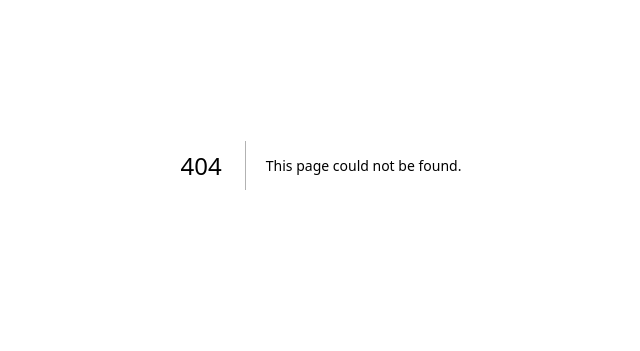
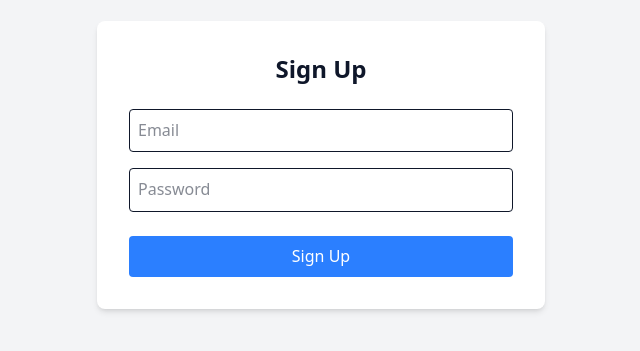
Before and after one commit to ANWESHA2202/influencer-marketer, a Next.js app: page /signup in a window 1280 px wide. Before the commit this address had no page. Shown: the part 235-586 px from the top of the page, without its empty margins (319-959 px from the left). Built offline with nearby package versions, Linux system fonts and the light colour scheme; no server answers.

Commit message:
Feature/auth (#2)
* created login and signup page + installed firebase

* created auth provider

* signin button routing

* added user condition

```diff
--- a/app/layout.tsx
+++ b/app/layout.tsx
@@ -1,8 +1,9 @@
 import type { Metadata } from "next";
 import "./globals.css";
-import { ThemeProvider } from "@mui/material/styles";
+import { AuthProvider } from "@/context/AuthContext";
 import { CssBaseline } from "@mui/material";
 import { lightTheme } from "../context/theme/mui-theme";
+import { ThemeProvider } from "@mui/material/styles";
 
 export const metadata: Metadata = {
   title: "Influencer Marketing Platform",
@@ -19,8 +20,10 @@ export default function RootLayout({
     <html lang="en">
       <body>
         <ThemeProvider theme={lightTheme}>
-          <CssBaseline />
-          {children}
+          <AuthProvider>
+            <CssBaseline />
+            {children}
+          </AuthProvider>
         </ThemeProvider>
       </body>
     </html>
--- /dev/null
+++ b/app/login/page.tsx
@@ -0,0 +1,55 @@
+'use client'
+
+import { useState } from 'react'
+import { signInWithEmailAndPassword } from 'firebase/auth'
+import { useRouter } from 'next/navigation'
+import {auth} from '@/firebaseConfig'
+
+export default function LoginPage() {
+  const [email, setEmail] = useState('')
+  const [password, setPassword] = useState('')
+  const [error, setError] = useState('')
+  const router = useRouter()
+
+  const handleLogin = async (e: React.FormEvent) => {
+    e.preventDefault()
+    try {
+      await signInWithEmailAndPassword(auth, email, password)
+      router.push('/') // redirect to home or dashboard
+    } catch (err: any) {
+      setError(err.message)
+    }
+  }
+
+  return (
+    <div className="flex items-center justify-center min-h-screen bg-gray-100">
+      <form
+        onSubmit={handleLogin}
+        className="bg-white p-8 rounded-lg shadow-md w-full max-w-md"
+      >
+        <h2 className="text-2xl font-bold mb-6 text-center">Login</h2>
+        {error && <p className="text-red-500 text-sm mb-4">{error}</p>}
+        <input
+          type="email"
+          placeholder="Email"
+          className="w-full p-2 mb-4 border rounded"
+          value={email}
+          onChange={(e) => setEmail(e.target.value)}
+        />
+        <input
+          type="password"
+          placeholder="Password"
+          className="w-full p-2 mb-6 border rounded"
+          value={password}
+          onChange={(e) => setPassword(e.target.value)}
+        />
+        <button
+          type="submit"
+          className="w-full bg-green-500 text-white p-2 rounded hover:bg-green-600 transition"
+        >
+          Log In
+        </button>
+      </form>
+    </div>
+  )
+}
--- a/app/page.tsx
+++ b/app/page.tsx
@@ -1,3 +1,5 @@
+"use client";
+import { useAuth } from "@/context/AuthContext";
 import {
   Button,
   Card,
@@ -13,8 +15,16 @@ import {
   LinearProgress,
   Divider,
 } from "@mui/material";
+import { useRouter } from "next/navigation";
 
 export default function Home() {
+  const router = useRouter();
+  const { user, logout, loading } = useAuth();
+
+  if (loading) return <p className="text-center mt-10">Loading...</p>;
+
+  console.log(user, "THIS IS USER");
+
   return (
     <Container maxWidth="lg" className="py-8">
       {/* Header */}
@@ -28,9 +38,17 @@ export default function Home() {
           </Typography>
         </div>
         <div className="flex gap-3">
-          <Button variant="outlined" color="secondary">
-            Sign In
-          </Button>
+          {!user ? (
+            <Button
+              variant="outlined"
+              color="secondary"
+              onClick={() => router.push("/signup")}
+            >
+              Sign In
+            </Button>
+          ) : (
+            <p>user </p>
+          )}
           <Button variant="contained" color="primary">
             Get Started
           </Button>
--- /dev/null
+++ b/app/signup/page.tsx
@@ -0,0 +1,55 @@
+"use client";
+
+import { useState } from "react";
+import { createUserWithEmailAndPassword } from "firebase/auth";
+import { useRouter } from "next/navigation";
+import { auth } from "@/firebaseConfig";
+
+export default function SignupPage() {
+  const [email, setEmail] = useState("");
+  const [password, setPassword] = useState("");
+  const [error, setError] = useState("");
+  const router = useRouter();
+
+  const handleSignup = async (e: React.FormEvent) => {
+    e.preventDefault();
+    try {
+      await createUserWithEmailAndPassword(auth, email, password);
+      router.push("/");
+    } catch (err: any) {
+      setError(err.message);
+    }
+  };
+
+  return (
+    <div className="flex items-center justify-center min-h-screen bg-gray-100">
+      <form
+        onSubmit={handleSignup}
+        className="bg-white p-8 rounded-lg shadow-md w-full max-w-md"
+      >
+        <h2 className="text-2xl font-bold mb-6 text-center">Sign Up</h2>
+        {error && <p className="text-red-500 text-sm mb-4">{error}</p>}
+        <input
+          type="email"
+          placeholder="Email"
+          className="w-full p-2 mb-4 border rounded"
+          value={email}
+          onChange={(e) => setEmail(e.target.value)}
+        />
+        <input
+          type="password"
+          placeholder="Password"
+          className="w-full p-2 mb-6 border rounded"
+          value={password}
+          onChange={(e) => setPassword(e.target.value)}
+        />
+        <button
+          type="submit"
+          className="w-full bg-blue-500 text-white p-2 rounded hover:bg-blue-600 transition"
+        >
+          Sign Up
+        </button>
+      </form>
+    </div>
+  );
+}
--- /dev/null
+++ b/context/AuthContext.tsx
@@ -0,0 +1,48 @@
+"use client";
+
+import {
+  createContext,
+  useContext,
+  useEffect,
+  useState,
+  ReactNode,
+} from "react";
+import { onAuthStateChanged, signOut, User } from "firebase/auth";
+import { auth } from "@/firebaseConfig";
+
+type AuthContextType = {
+  user: User | null;
+  loading: boolean;
+  logout: () => void;
+};
+
+const AuthContext = createContext<AuthContextType>({
+  user: null,
+  loading: true,
+  logout: () => {},
+});
+
+export const AuthProvider = ({ children }: { children: ReactNode }) => {
+  const [user, setUser] = useState<User | null>(null);
+  const [loading, setLoading] = useState(true);
+
+  useEffect(() => {
+    const unsubscribe = onAuthStateChanged(auth, (user) => {
+      setUser(user);
+      setLoading(false);
+    });
+    return () => unsubscribe();
+  }, []);
+
+  const logout = () => {
+    signOut(auth);
+  };
+
+  return (
+    <AuthContext.Provider value={{ user, loading, logout }}>
+      {children}
+    </AuthContext.Provider>
+  );
+};
+
+export const useAuth = () => useContext(AuthContext);
--- /dev/null
+++ b/firebaseConfig.ts
@@ -0,0 +1,15 @@
+// firebase/config.ts
+import { initializeApp } from 'firebase/app';
+import { getAuth } from 'firebase/auth';
+
+const firebaseConfig = {
+  apiKey: process.env.NEXT_PUBLIC_FIREBASE_API_KEY,
+  authDomain: process.env.NEXT_PUBLIC_FIREBASE_AUTH_DOMAIN,
+  projectId: process.env.NEXT_PUBLIC_FIREBASE_PROJECT_ID,
+  storageBucket: process.env.NEXT_PUBLIC_FIREBASE_STORAGE_BUCKET,
+  messagingSenderId: process.env.NEXT_PUBLIC_FIREBASE_MESSAGING_SENDER_ID,
+  appId: process.env.NEXT_PUBLIC_FIREBASE_APP_ID,
+};
+
+const app = initializeApp(firebaseConfig);
+export const auth = getAuth(app);
--- a/package.json
+++ b/package.json
@@ -9,6 +9,7 @@
     "lint": "next lint"
   },
   "dependencies": {
+    "firebase": "^11.8.1",
     "@emotion/react": "^11.14.0",
     "@emotion/styled": "^11.14.0",
     "@mui/icons-material": "^7.1.0",
```
Also changed, not shown: 1 other file (tests, documents, lock files or other folders).
